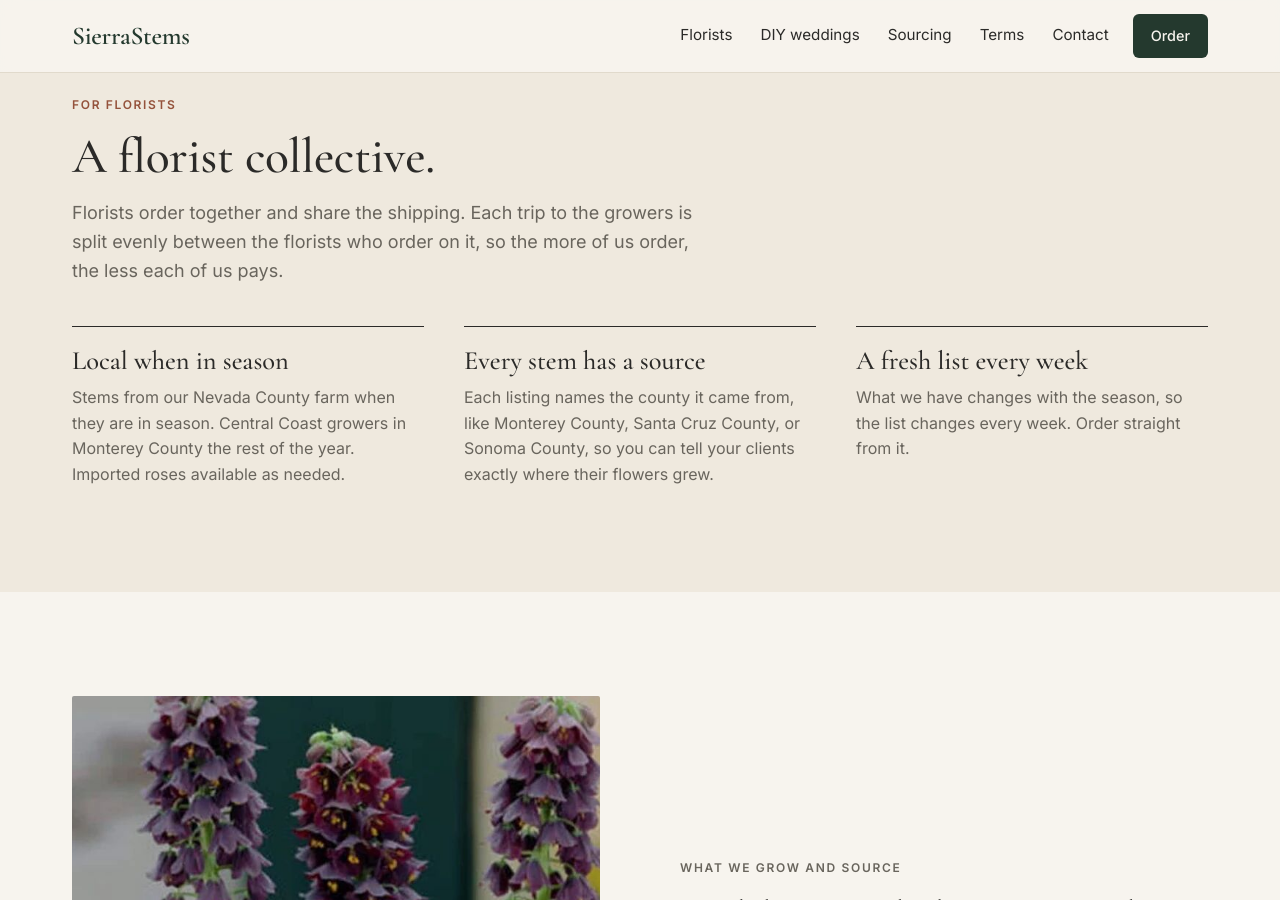
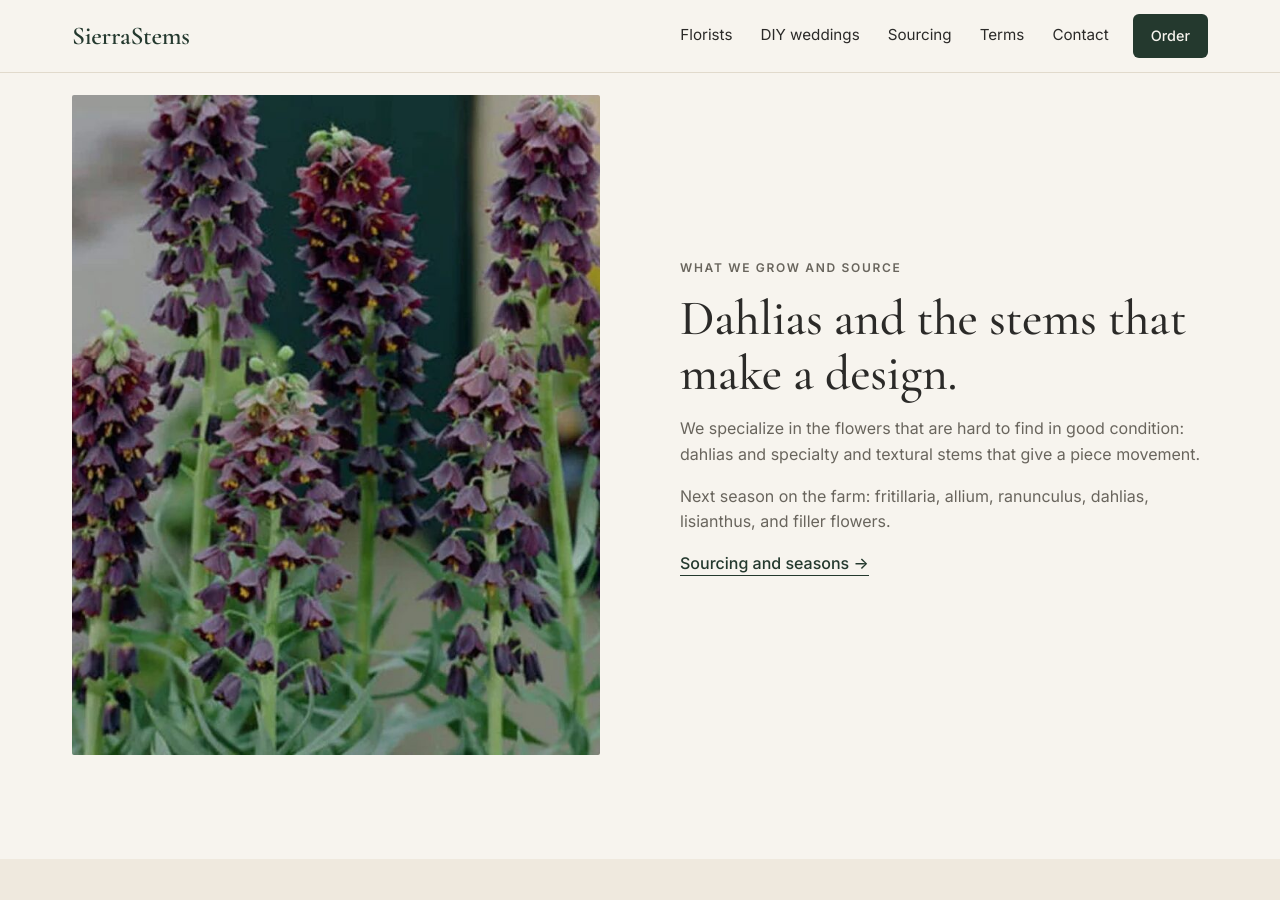
Before and after one commit to jshplhm/sierrastems, a Jekyll site: the page built from index.html, in a window 1280 px wide and 900 px high, scrolled down 1438 px. Built offline with Jekyll 4.4.1, drawn with Linux system fonts in a browser that asks for light colours; some of the changed text lies outside the part shown.

Commit message:
Home: grow-and-source above the florist collective
Co-Authored-By: Claude Opus 5.5 <noreply@anthropic.com>
Claude-Session: https://claude.ai/code/session_012d4NNvuZZmyaY4YyJAbTUg

```diff
--- a/index.html
+++ b/index.html
@@ -36,14 +36,6 @@ preload_hero: true
   </div>
 </section>
 
-<section class="section section-tint">
-  <div class="wrap">
-    <p class="eyebrow">For florists</p>
-{% include collective.html %}
-
-  </div>
-</section>
-
 <section class="section wrap split">
   <div class="split-media">{% include photo.html slot="specialty" sizes="(min-width: 960px) 40vw, 100vw" %}</div>
   <div class="split-copy">
@@ -55,7 +47,15 @@ preload_hero: true
   </div>
 </section>
 
-<section class="section section-tint season-section">
+<section class="section section-tint">
+  <div class="wrap">
+    <p class="eyebrow">For florists</p>
+{% include collective.html %}
+
+  </div>
+</section>
+
+<section class="section season-section">
   <div class="wrap">
     <div class="section-head preview-head">
       <h2 class="h-display">On the list this season</h2>
```
